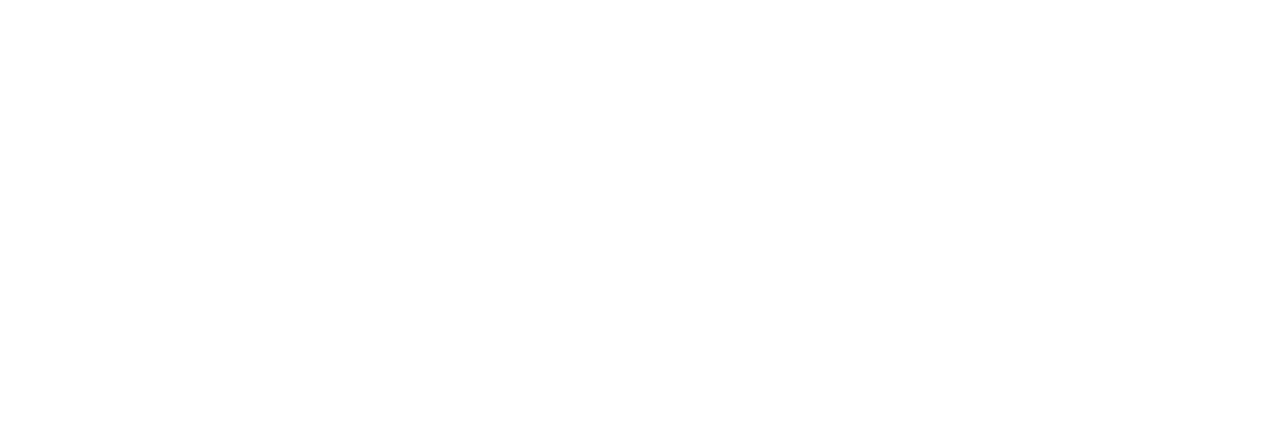
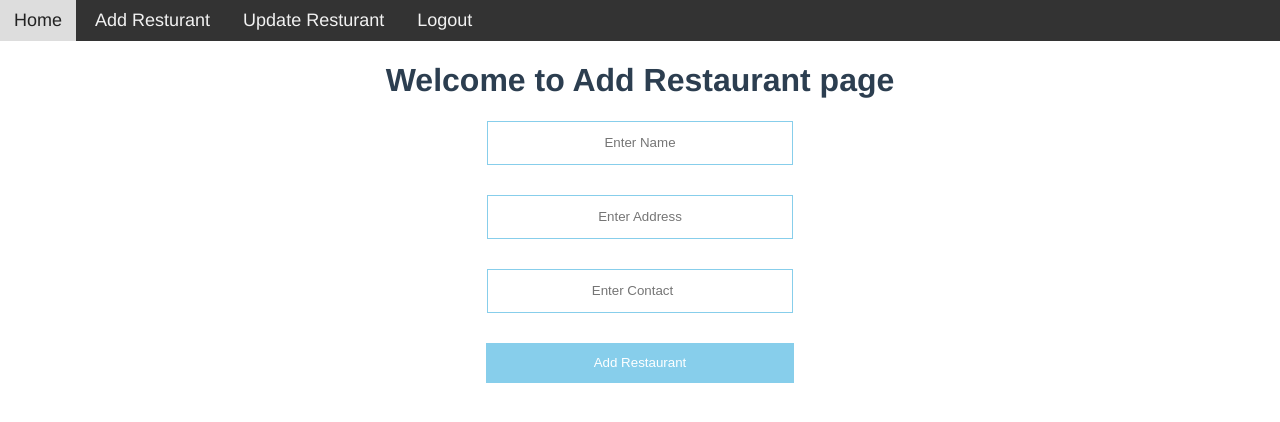
Before and after one commit to wasifdawar/resturant-app, a Vue app: page /add in a window 1280 px wide. Before the commit this address had no page. Shown: the top 422 px of the page. Built offline with nearby package versions, Linux system fonts and the light colour scheme; sample sign-in values are in the browser's storage.

Commit message:
feat: add restaurant

```diff
--- a/src/App.vue
+++ b/src/App.vue
@@ -24,7 +24,7 @@
 .logo {
     width: 100px
 }
-.register input, .login input
+.register input, .login input, .add input
 {
     text-align: center;
     width: 300px;
@@ -36,7 +36,7 @@
     border: 1px solid skyblue;
 }
 
-.register button, .login button{
+.register button, .login button, .add button{
     text-align: center;
     width: 308px;
     height: 40px;
--- /dev/null
+++ b/src/components/Add.vue
@@ -0,0 +1,48 @@
+<template>
+<div>
+<Header/>
+<h1>Welcome to Add Restaurant page</h1>
+<form class="add">
+    <input type='text' placeholder="Enter Name" v-model="restaurant.name" name="name"/>
+    <input type='text' placeholder="Enter Address" v-model="restaurant.address" name="address"/>
+    <input type='number' placeholder="Enter Contact" v-model="restaurant.contact" name="contact"/>
+    <button type="button" v-on:click="addrestaurant()">Add Restaurant</button>
+</form>
+</div>
+</template>
+
+<script>
+import Header from './Header.vue'
+export default {
+    name: "Add-Restaurant",
+    data(){
+        return{
+            restaurant:{
+            name:'',
+            address:'',
+            contact:''
+        }}
+    },
+    components:{
+        Header
+        } ,
+        methods:{
+            addrestaurant(){
+                console.log("ASSS horaha hai")
+            }
+        },
+     mounted(){
+       let user = localStorage.getItem('user-info');
+       if(!user){
+            this.$router.push({name:'SignUp'})
+       }
+    }
+}
+</script>
+
+<style>
+
+.add{
+
+}
+</style>
--- a/src/components/Header.vue
+++ b/src/components/Header.vue
@@ -1,8 +1,8 @@
 <template>
 <div class="nav">
-    <a href="#">Home</a>
-    <a href="#">Add Resturant</a>
-    <a href="#">Update Resturant</a>
+    <router-link to="/">Home</router-link>
+    <router-link to="add">Add Resturant</router-link>
+    <router-link to="update">Update Resturant</router-link>
     <a v-on:click="logout" href="#">Logout</a>
 </div>
 </template>
--- a/src/components/Home.vue
+++ b/src/components/Home.vue
@@ -1,26 +1,57 @@
 <template>
 <div>
-<Header/>
-<h1>Welcome to Home page</h1>
+    <Header />
+    <h1>Welcome {{name}} to Home page</h1>
+    <table border="1px">
+            <tr>
+            <td>ID</td>
+            <td>Name</td>
+            <td>Address</td>
+            <td>Contact</td>
+        </tr>
+        <tr v-for="item in restaurants" :key="item.id">
+            <td>{{item.id}}</td>
+            <td>{{item.name}}</td>
+            <td>{{item.address}}</td>
+            <td>{{item.contact}}</td>
+        </tr>
+
+    </table>
 </div>
 </template>
 
 <script>
+import axios from 'axios'
 import Header from './Header.vue'
 export default {
     name: "Home-componnet",
-    components:{
+    data() {
+        return {
+            name: '',
+            restaurants: [],
+        }
+    },
+    components: {
         Header
-        } ,
-     mounted(){
-       let user = localStorage.getItem('user-info');
-       if(!user){
-            this.$router.push({name:'SignUp'})
-       }
+    },
+    async mounted() {
+        let user = localStorage.getItem('user-info');
+        this.name = JSON.parse(user).name
+        if (!user) {
+            this.$router.push({
+                name: 'SignUp'
+            })
+        }
+        let result = await axios.get("http://localhost:3000/restaurant");
+        console.warn(result);
+        this.restaurants = result.data;
     }
 }
 </script>
 
 <style>
-
+td{
+ width: 160px;
+ height: 40px
+}
 </style>
--- /dev/null
+++ b/src/components/Update.vue
@@ -0,0 +1,26 @@
+<template>
+<div>
+<Header/>
+<h1>Welcome to Update Restaurant page</h1>
+</div>
+</template>
+
+<script>
+import Header from './Header.vue'
+export default {
+    name: "Update-Restaurant",
+    components:{
+        Header
+        } ,
+     mounted(){
+       let user = localStorage.getItem('user-info');
+       if(!user){
+            this.$router.push({name:'SignUp'})
+       }
+    }
+}
+</script>
+
+<style>
+
+</style>
--- a/src/routes.js
+++ b/src/routes.js
@@ -2,6 +2,8 @@
 import SignUp from './components/SignUp.vue'
 import { createRouter,createWebHistory } from 'vue-router';
 import Login from './components/Login.vue';
+import Add from './components/Add.vue';
+import Update from './components/Update.vue';
 
 
 const routes=[
@@ -19,6 +21,16 @@
         name:'Login',
         component: Login,
         path:'/login'
+    },
+    {
+        name:'Add',
+        component: Add,
+        path:'/add'
+    },
+    {
+        name:'Update',
+        component: Update,
+        path:'/update'
     }
 ]
 
```
